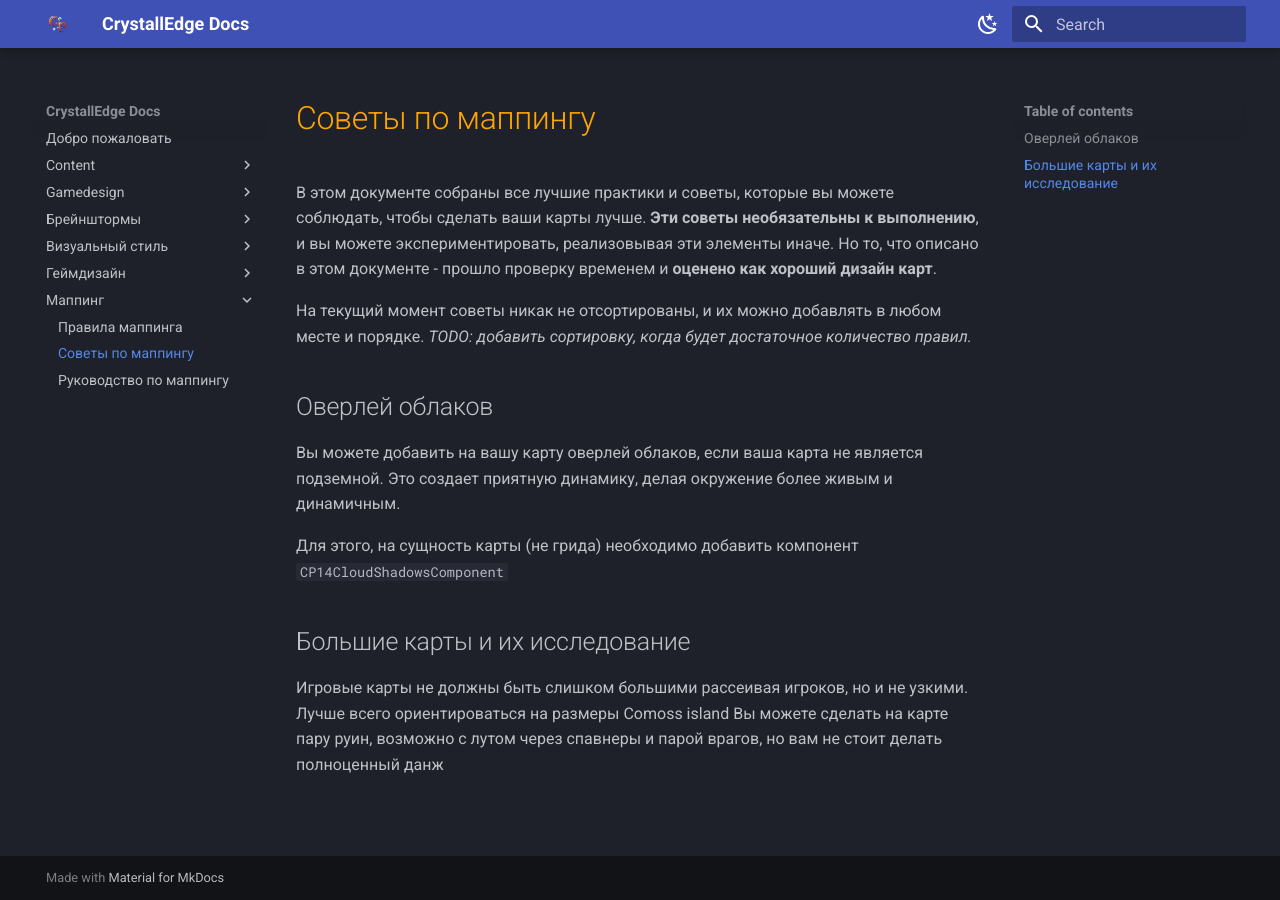
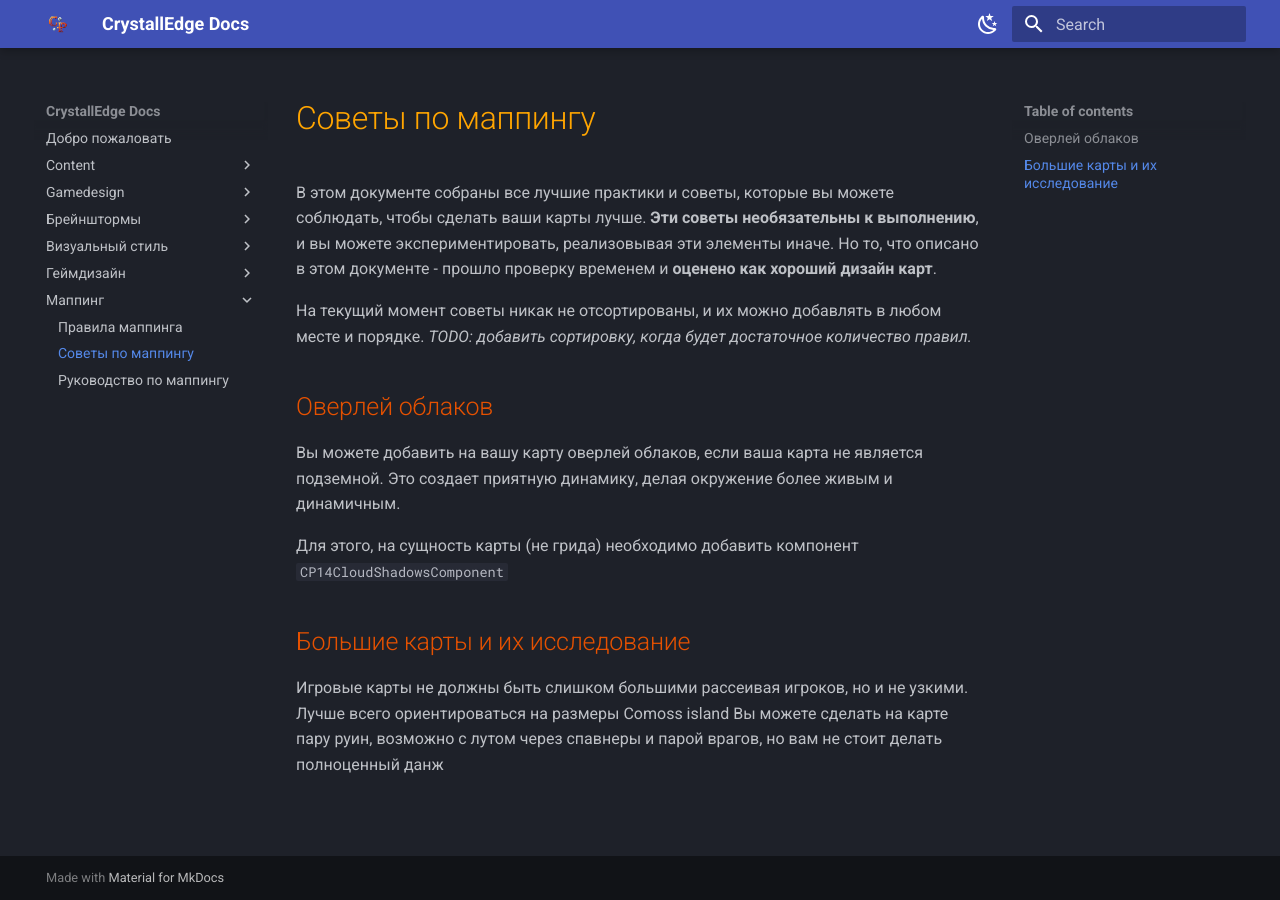
Before and after one commit to crystallpunk-14/crystallpunk-docs, an MkDocs documentation site: the page built from docs/Маппинг/Mapping Tips.md, in a window 1280 px wide. Built offline with MkDocs 1.6.1 and Material for MkDocs 9.7.7, drawn with Linux system fonts in a browser that asks for light colours.

Commit message:
Add darker orange styling for h2 headers
Co-authored-by: TheShuEd <96445749+TheShuEd@users.noreply.github.com>

```diff
--- a/docs/styles/extra.css
+++ b/docs/styles/extra.css
@@ -1,3 +1,7 @@
 .md-typeset h1 {
   color: orange;
 }
+
+.md-typeset h2 {
+  color: #E55100;
+}
```
